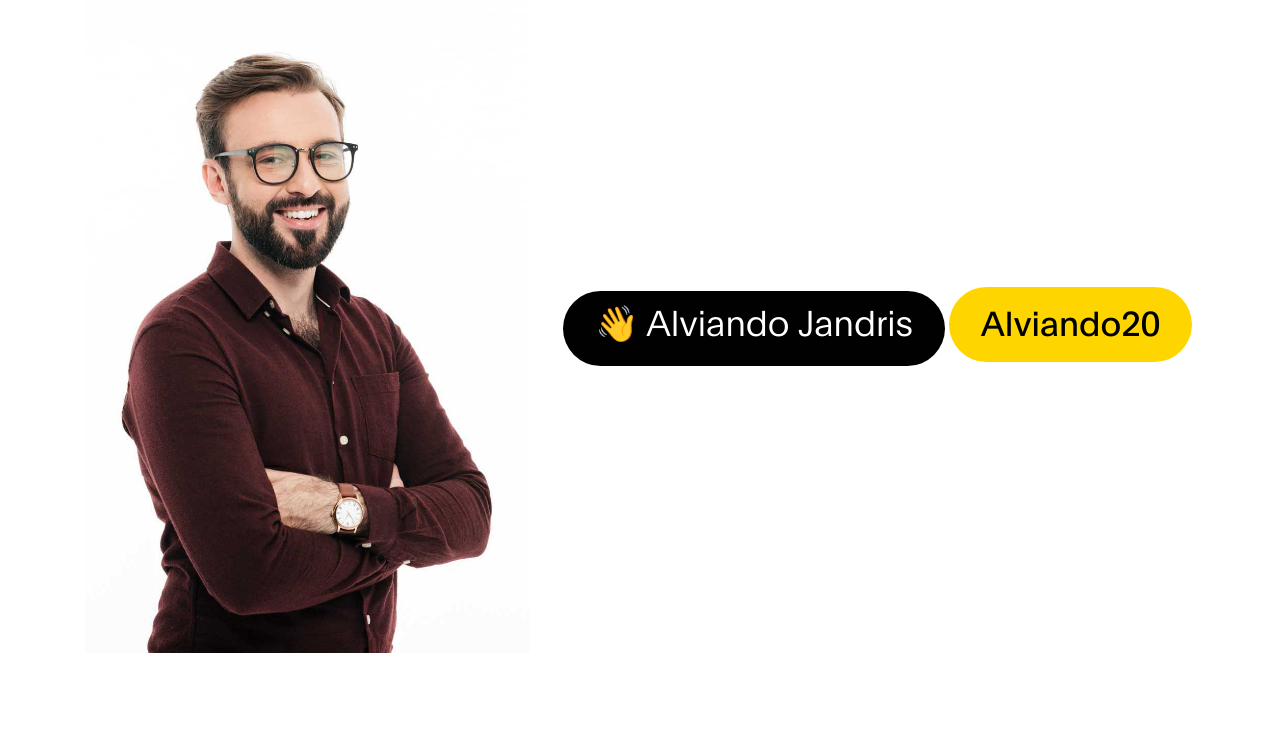
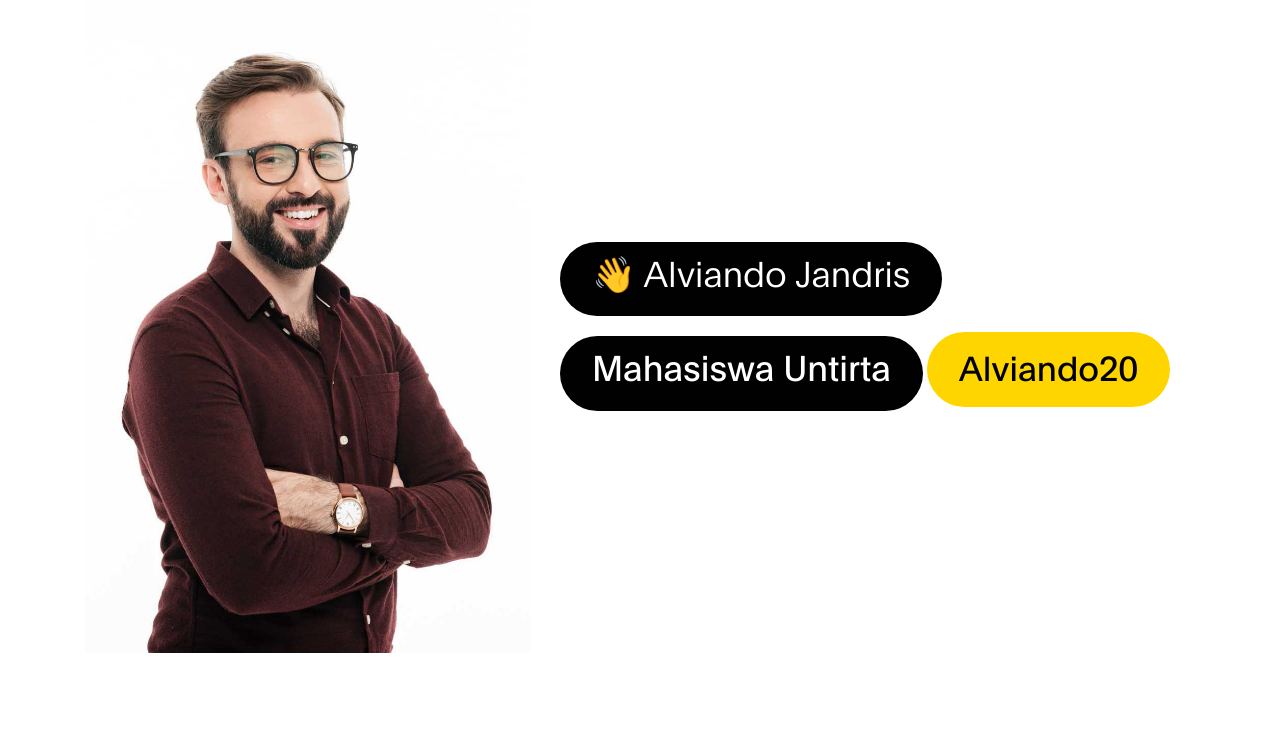
Before and after one commit to Alviando20/Alviando20.github.io, a plain HTML site: page index.html in a window 1280 px wide. Shown: the top 746 px of the page. Drawn offline with Linux system fonts and the light colour scheme.

Commit message:
Update index.html

```diff
--- a/index.html
+++ b/index.html
@@ -80,6 +80,8 @@ https://www.tooplate.com/view/2120-ben-resume
                         <div class="hero-text">
 
                             <h1 class="hero-title">👋 Alviando Jandris</h1>
+                             <h2 class="hero-title"> Mahasiswa Untirta</h2>
+
 
                             <a href="#" class="email-link">
                                 Alviando20
```
